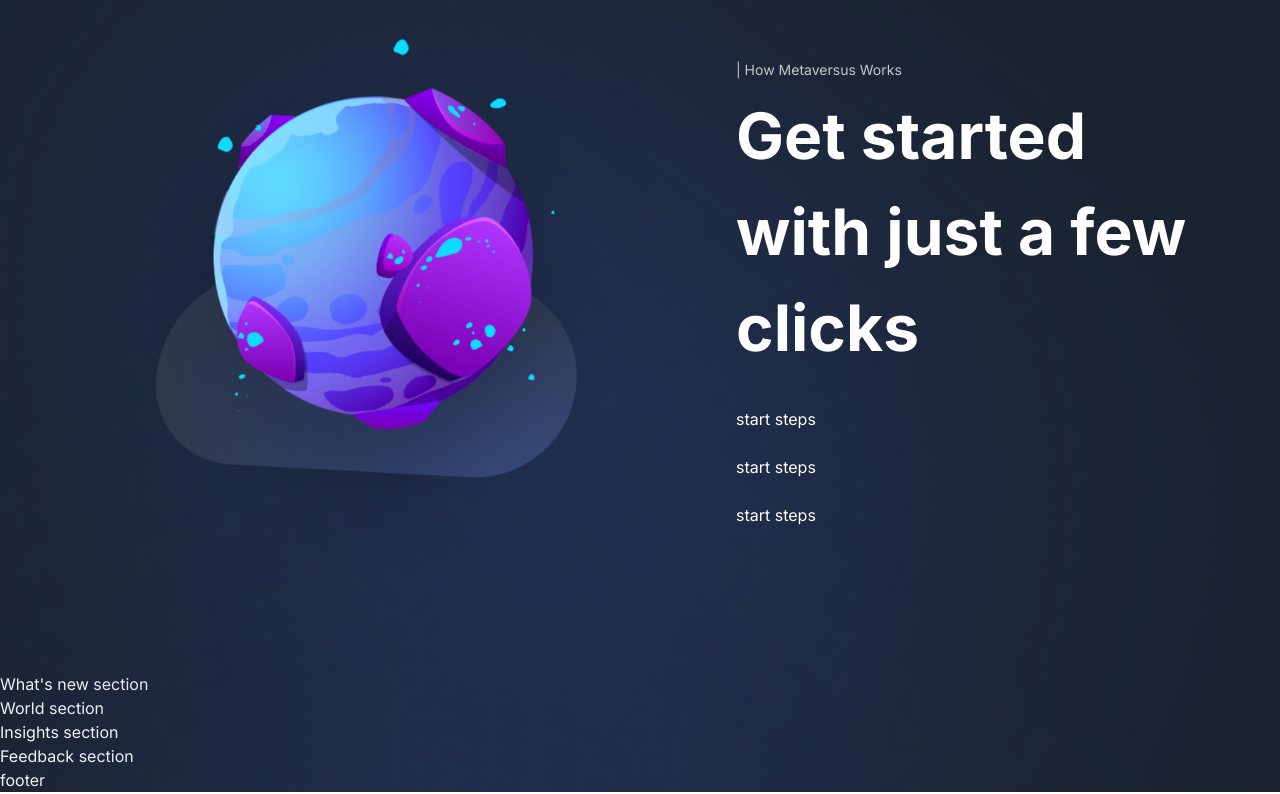
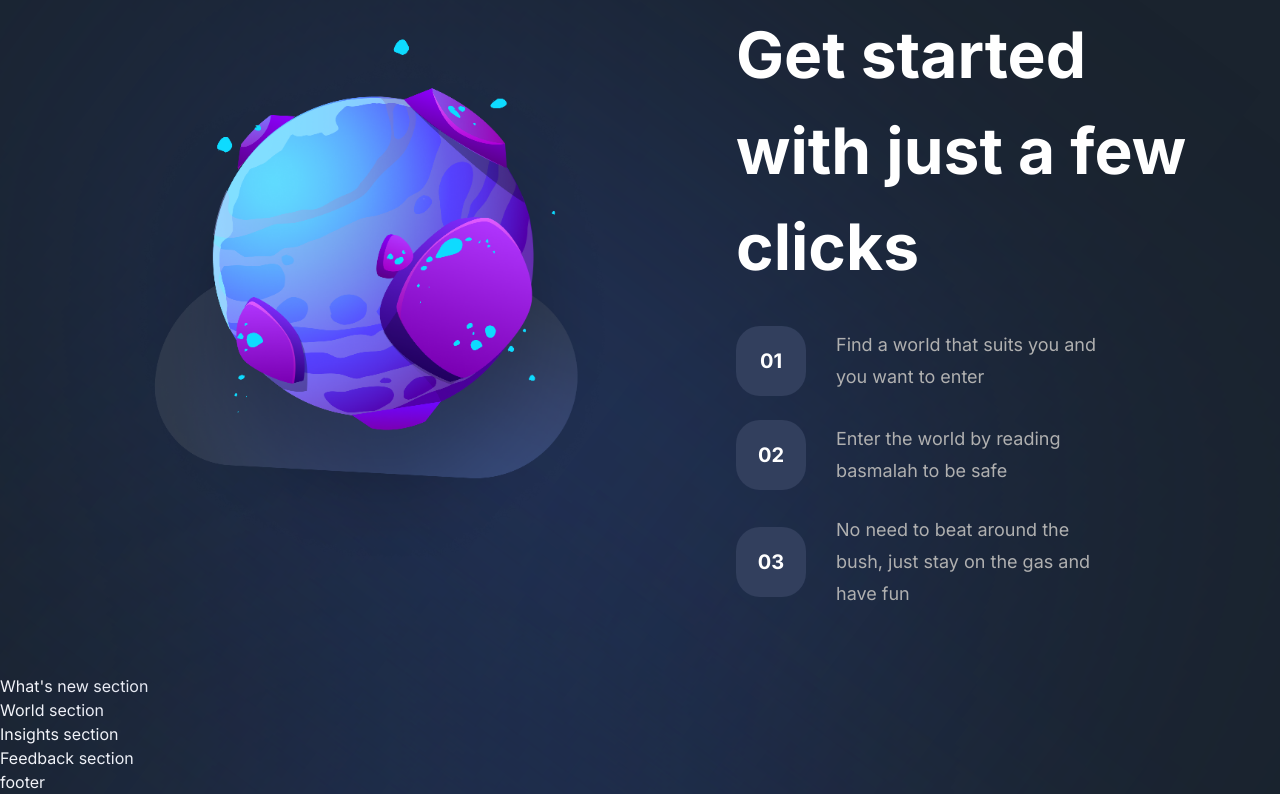
Before and after one commit to talarys/metaverse, a Next.js app: page / in a window 1280 px wide. Shown: the part 2790-3584 px from the top of the page. Built offline with nearby package versions, Linux system fonts and the light colour scheme.

Commit message:
Finished startsteps component

```diff
--- a/components/StartSteps.jsx
+++ b/components/StartSteps.jsx
@@ -1,3 +1,12 @@
-const StartSteps = () => <div>start steps</div>
+const StartSteps = ({number, text}) => (
+	<div className='flexCenter flex-row'>
+		<div className='flexCenter w-[70px] h-[70px] rounded-[24px] bg-[#323f5d]'>
+			<p className='font-bold text-[20px]'>0{number}</p>
+		</div>
+		<p className='flex-1 ml-[30px] font-normal text-[18px] text-[#b0b0b0] leading-[32px]'>
+			{text}
+		</p>
+	</div>
+)
 
 export default StartSteps
--- a/sections/GetStarted.jsx
+++ b/sections/GetStarted.jsx
@@ -34,7 +34,7 @@
 					{startingFeatures.map((feature, index) => (
 						<StartSteps
 							key={feature}
-							number={`${index < 10 ? '0' : ''} ${index + 1}`}
+							number={index + 1}
 							text={feature}
 						/>
 					))}
```
